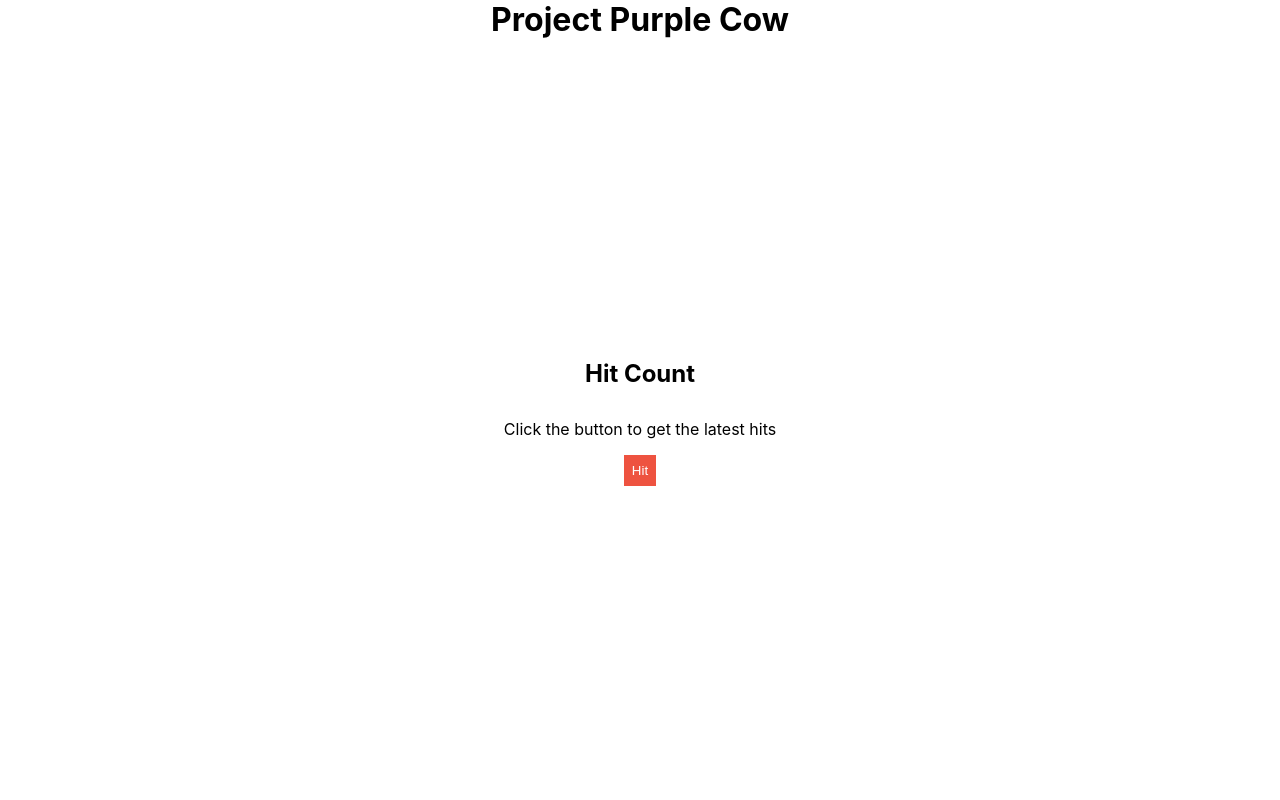
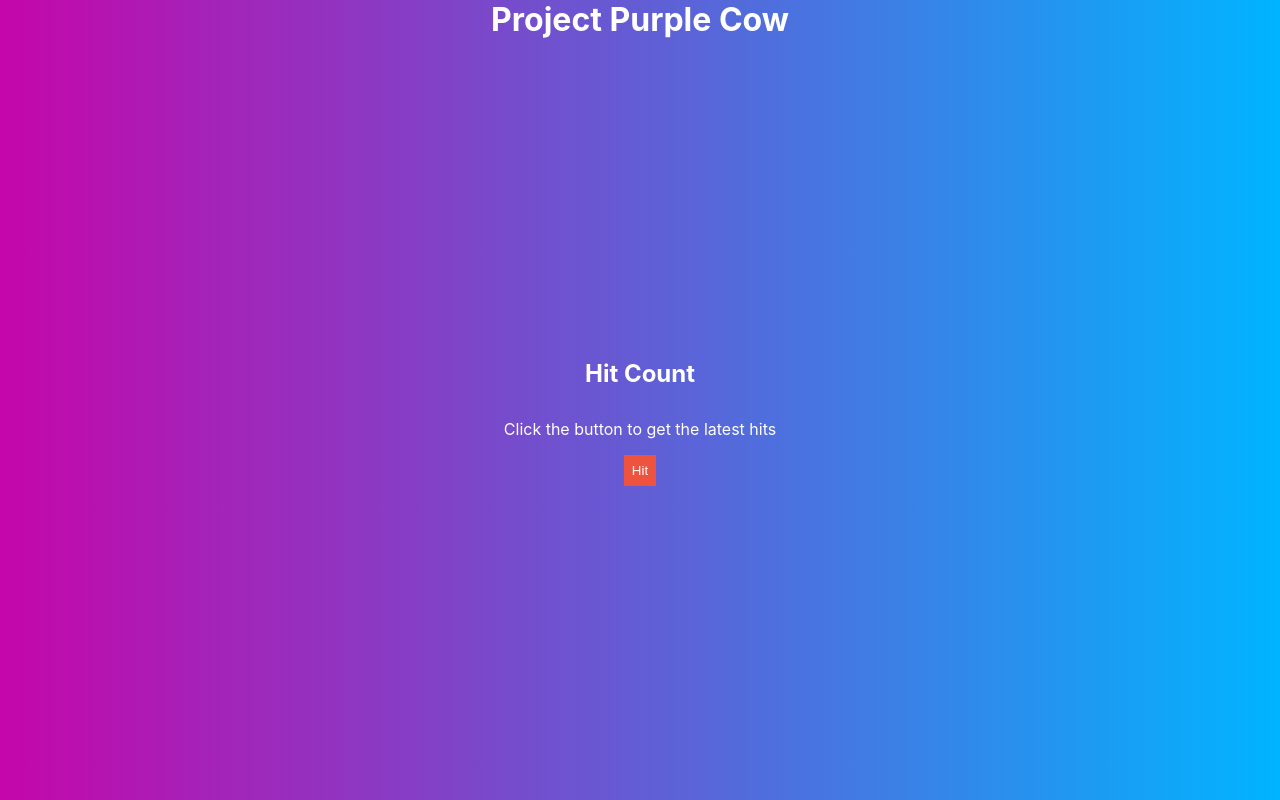
Before and after one commit to chasefarmer2808/ppc, a React (Create React App) app: page / in a window 1280 px wide. Built offline with nearby package versions, Linux system fonts and the light colour scheme.

Commit message:
background gradient

```diff
--- a/src/App.css
+++ b/src/App.css
@@ -4,6 +4,9 @@
 
 body {
   height: 100vh;
+  background: rgb(2,0,36);
+  background: linear-gradient(90deg, rgba(2,0,36,1) 0%, rgba(197,6,170,1) 0%, rgba(0,180,255,1) 100%);
+  color: white;
 }
 
 #root {
--- a/src/App.js
+++ b/src/App.js
@@ -1,7 +1,5 @@
 import './App.css';
 import { HitComponent } from './HitComponent';
-
-// TODO: Favicon
 
 function App() {
   return (
```
